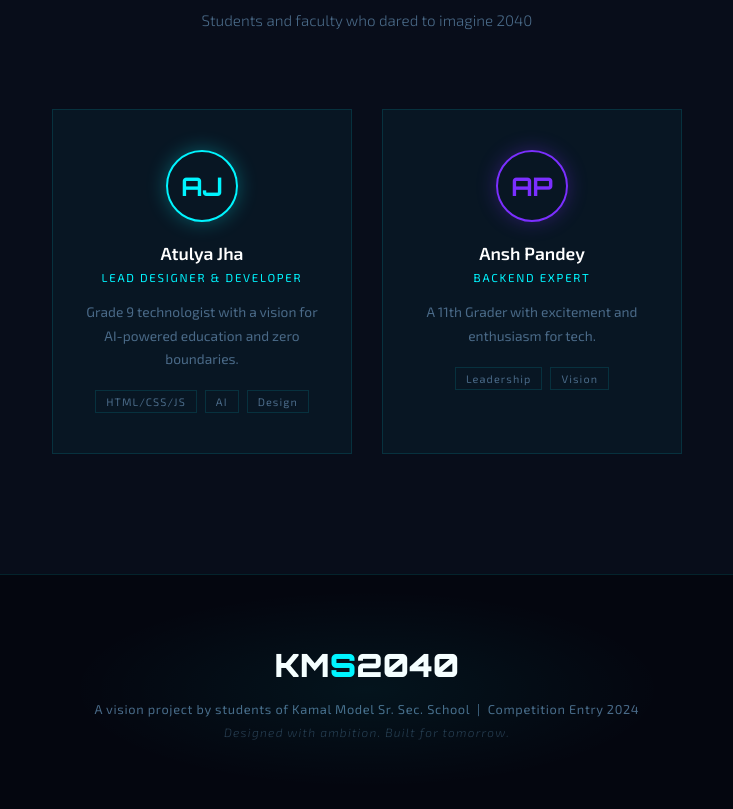
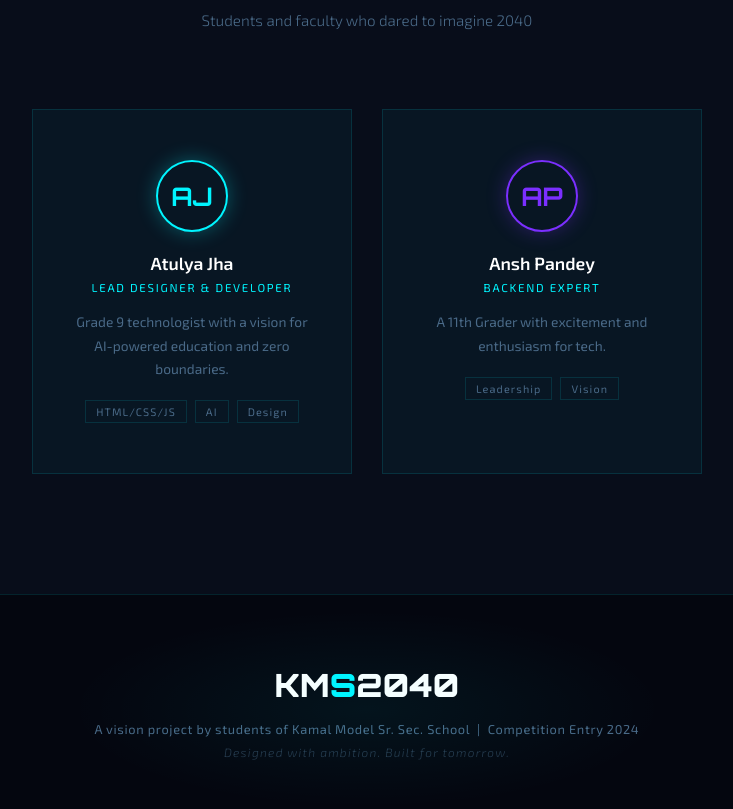
Before and after one commit to meduvada69/meduvada69.github.io, a plain HTML site: page index.html in a window 1280 px wide. Shown: the part 3947-4756 px from the top of the page, without its empty margins (273-1006 px from the left). Drawn offline with nearby package versions, Linux system fonts and the light colour scheme.

Commit message:
Update style.css

```diff
--- a/style.css
+++ b/style.css
@@ -518,10 +518,10 @@ section {
 }
 
 .team-card {
-  flex: 0 1 300px;
+  flex: 0 0 320px;
   background: var(--glass);
   border: 1px solid var(--glass-border);
-  padding: 40px 30px;
+  padding: 50px 40px;
   text-align: center;
   transition: all 0.4s;
   opacity: 0;
```
